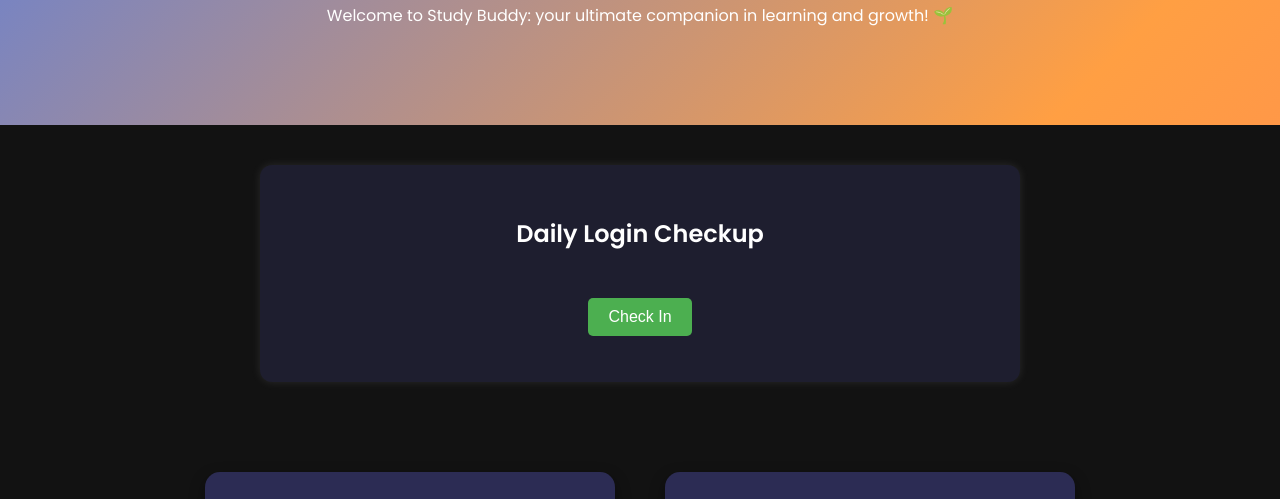
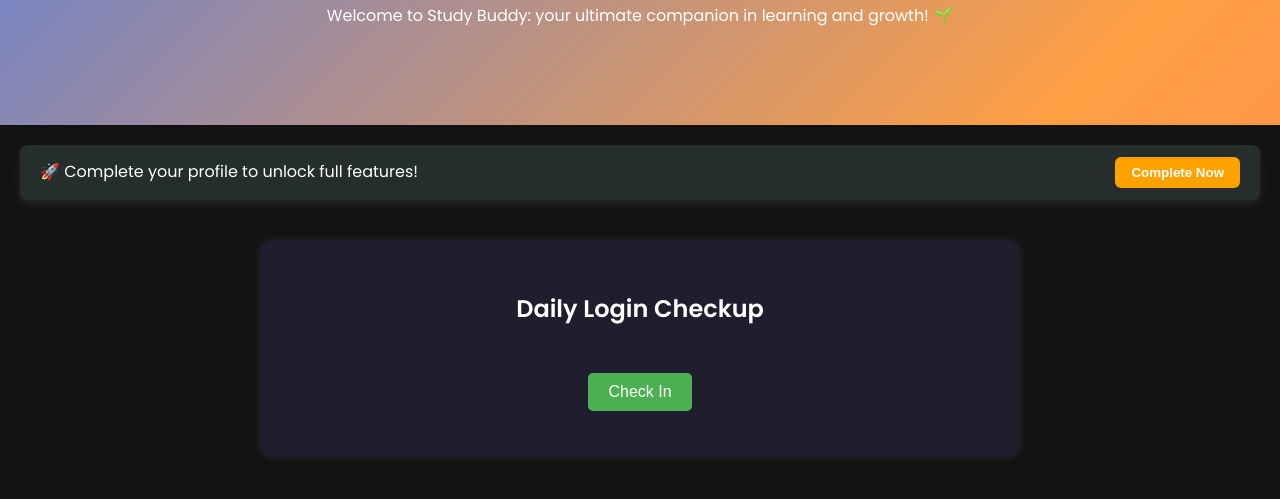
Before and after one commit to Kritansh-Sharma/StudySync, a plain HTML site: page home.html in a window 1280 px wide. Shown: the part 231-730 px from the top of the page. Drawn offline with Linux system fonts and the light colour scheme; some packages are replaced by stand-ins of ours; grey boxes are pictures that could not be loaded; a script that the page names is missing.

Commit message:
Update home.html

```diff
--- a/home.html
+++ b/home.html
@@ -64,6 +64,48 @@
 
     .nav-item:hover::after {
       transform: scaleX(1);
+    }
+
+    .profile-tab {
+      background-color: #252d2d;
+      padding: 12px 20px;
+      border-radius: 8px;
+      margin: 20px;
+      display: flex;
+      justify-content: space-between;
+      align-items: center;
+      box-shadow: 0 4px 10px rgba(244, 240, 240, 0.1);
+      animation: slideIn 0.4s ease;
+    }
+
+    .profile-tab.hidden {
+      display: none;
+    }
+
+    .complete-btn {
+      background-color: #ffa200;
+      border: none;
+      padding: 8px 16px;
+      border-radius: 6px;
+      color: white;
+      cursor: pointer;
+      font-weight: bold;
+      transition: background 0.3s;
+    }
+
+    .complete-btn:hover {
+      background-color: #ff8c00;
+    }
+
+    @keyframes slideIn {
+      0% {
+        opacity: 0;
+        transform: translateY(-20px);
+      }
+      100% {
+        opacity: 1;
+        transform: translateY(0);
+      }
     }
 
     /* Header Section */
@@ -381,6 +423,10 @@
     <h1>StudySync</h1>
     <p>Welcome to Study Buddy: your ultimate companion in learning and growth! 🌱</p>
   </header>
+     <div id="profileTab" class="profile-tab">
+    <span>🚀 Complete your profile to unlock full features!</span>
+    <button class="complete-btn" onclick="completeProfile()">Complete Now</button>
+  </div>
 
   <div class="section">
     <h2>Daily Login Checkup</h2>
@@ -470,6 +516,27 @@
     e.preventDefault(); // Stop the default scroll behavior
     location.reload();  // Refresh the page
   });
+
+      // Simulated profile completion status
+      let isProfileComplete = false;
+
+function completeProfile() {
+  // Mark as completed
+  isProfileComplete = true;
+
+  // Hide the profile tab
+  document.getElementById('profileTab').classList.add('hidden');
+
+  // You can also store this in localStorage or update backend later
+  console.log("Profile marked as complete.");
+}
+
+// Show tab only if profile is incomplete
+window.onload = function () {
+  if (isProfileComplete) {
+    document.getElementById('profileTab').classList.add('hidden');
+  }
+}
 
     let checkedInDays = JSON.parse(localStorage.getItem('checkedInDays')) || [];
     let timerInterval;
```
